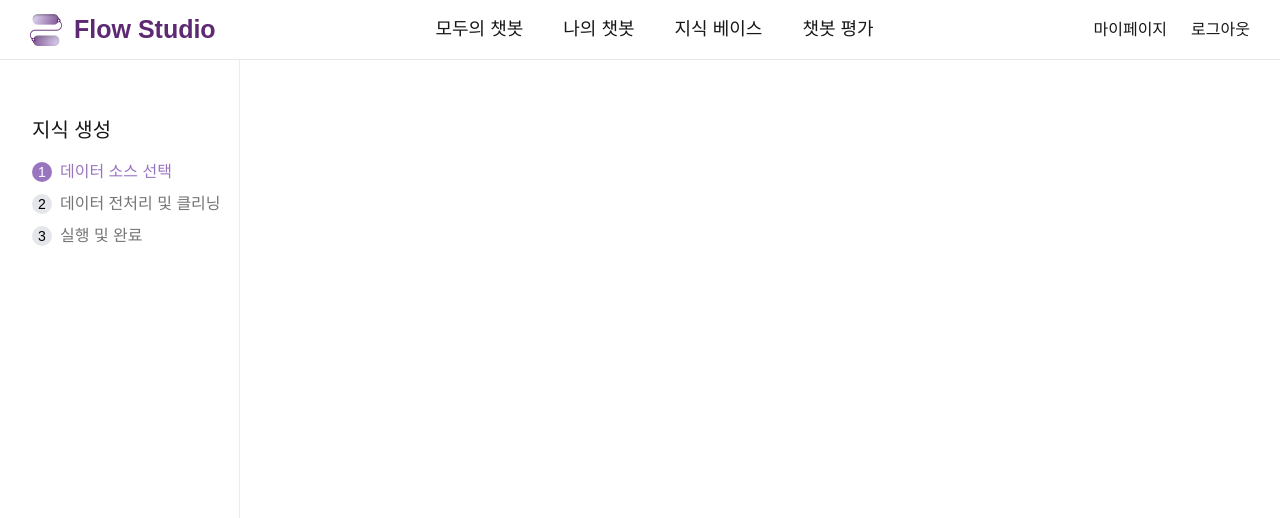
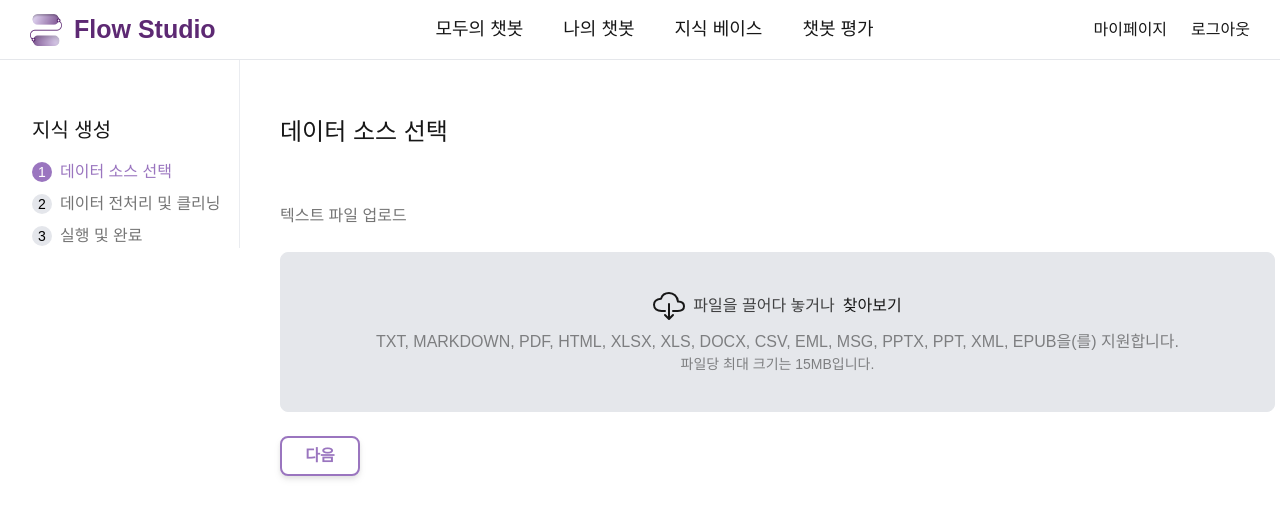
Before and after one commit to minseonkkim/FlowStudio, a Next.js app in the folder frontend/: page /knowledge/create in a window 1280 px wide. Shown: the top 518 px of the page. Built offline with nearby package versions, Linux system fonts and the light colour scheme.

Commit message:
[#9] Design: 지식베이스 생성 ui 구현 중

```diff
--- /dev/null
+++ b/frontend/src/app/RecoilWrapper.tsx
@@ -0,0 +1,13 @@
+"use client";
+
+import { RecoilRoot } from "recoil";
+
+interface RecoilRootWrapperProps {
+  children: React.ReactNode;
+}
+
+export default function RecoilRootWrapper({
+  children,
+}: RecoilRootWrapperProps) {
+  return <RecoilRoot>{children}</RecoilRoot>;
+}
--- a/frontend/src/app/knowledge/create/page.tsx
+++ b/frontend/src/app/knowledge/create/page.tsx
@@ -1,12 +1,26 @@
-import React from 'react'
-import CreateStep from '@/components/knowledge/CreateStep'
-const page = () => {
+'use client';
+
+import React from 'react';
+import CreateStep from '@/components/knowledge/CreateStep';
+import CreateFirst from '@/components/knowledge/CreateFirst';
+import CreateSecond from '@/components/knowledge/CreateSecond';
+import { useRecoilState } from 'recoil';
+import { currentStepState } from '@/store/atoms';
+
+const Page = () => {
+  const [currentStep, setCurrentStep] = useRecoilState(currentStepState); // Recoil 상태 사용
+
   return (
-    <>
-    <CreateStep/>
+      <div className="flex">
+        <div className="w-60" style={{ height: 'calc(100vh - 60px)' }}>
+          <CreateStep />
+        </div>
 
-    </>
-  )
+        <div className="flex-grow">
+          {currentStep === 1 ? <CreateFirst /> : (currentStep === 2 && <CreateSecond />)}
+        </div>
+      </div>
+  );
 }
 
-export default page
+export default Page;
--- a/frontend/src/app/knowledges/page.tsx
+++ b/frontend/src/app/knowledges/page.tsx
@@ -3,7 +3,7 @@
 import React, { useState } from 'react';
 import { useRouter } from 'next/navigation';
 import Search from '@/components/common/Search';
-import PurpleButton from '@/components/common/PurpleButton';
+import ColorButton from '@/components/common/ColorButton';
 import { FaFile } from '@react-icons/all-files/fa/FaFile';
 
 interface FileData {
@@ -67,7 +67,7 @@ const Page = () => {
       </p>
       <div className='flex justify-between mb-8'>
         <Search onSearchChange={setSearchTerm} />
-        <PurpleButton w='90px' h='40px' text='파일 추가' onHandelButton={goToCreatePage} />
+        <ColorButton w='90px' h='40px' text='파일 추가' onHandelButton={goToCreatePage} />
       </div>
 
       <table className='min-w-full table-auto border-collapse'>
--- a/frontend/src/app/layout.tsx
+++ b/frontend/src/app/layout.tsx
@@ -1,4 +1,5 @@
 import type { Metadata } from "next";
+import RecoilRootWrapper from "./RecoilWrapper";
 import "@/styles/globals.css";
 import Header from "@/components/common/Header";
 
@@ -17,7 +18,7 @@ export default function RootLayout({
       <body>
         <Header/>
         <main className="mt-[60px]">
-          {children}
+        <RecoilRootWrapper>{children}</RecoilRootWrapper>
         </main>
       </body>
     </html>
--- /dev/null
+++ b/frontend/src/components/common/ColorButton.tsx
@@ -0,0 +1,21 @@
+import React from 'react';
+
+export interface ColorButtonProps {
+  w: string;   // 너비
+  h: string;   // 높이
+  text: string; // 텍스트
+  bgColor?: string; // 배경색 (옵션)
+  onHandelButton?: (event: React.MouseEvent<HTMLButtonElement>) => void; // 버튼 클릭 함수
+}
+
+export default function ColorButton({ w, h, text, bgColor = '#9A75BF', onHandelButton }: ColorButtonProps) {
+  return (
+    <button
+      className={`flex justify-center items-center border rounded-lg text-white font-semibold text-base drop-shadow-md`}
+      style={{ width: w, height: h, backgroundColor: bgColor }}
+      onClick={onHandelButton}
+    >
+      {text}
+    </button>
+  );
+}
--- a/frontend/src/components/common/PurpleButton.tsx
+++ /dev/null
@@ -1,20 +0,0 @@
-import React from 'react';
-
-export interface PurpleButtonProps {
-  w: string;   // 너비
-  h: string;   // 높이
-  text: string; // 텍스트
-  onHandelButton: (event: React.MouseEvent<HTMLButtonElement>) => void; // 버튼 클릭 함수
-}
-
-export default function PurpleButton({ w, h, text, onHandelButton }: PurpleButtonProps) {
-  return (
-    <button
-      className="flex justify-center items-center border rounded-lg bg-[#9A75BF] text-white font-semibold text-base"
-      style={{ width: w, height: h }}
-      onClick={onHandelButton}
-    >
-      {text}
-    </button>
-  );
-}
--- /dev/null
+++ b/frontend/src/components/common/whiteButton.tsx
@@ -0,0 +1,20 @@
+import React from 'react';
+
+export interface WhiteButtonProps {
+  w: string;   // 너비
+  h: string;   // 높이
+  text: string; // 텍스트
+  onHandelButton?: (event: React.MouseEvent<HTMLButtonElement>) => void; // 버튼 클릭 함수
+}
+
+export default function WhiteButton({ w, h, text, onHandelButton }: WhiteButtonProps) {
+  return (
+    <button
+      className={`flex justify-center items-center border-2 border-[#9A75BF] rounded-lg text-[#9A75BF] bg-white font-semibold text-base drop-shadow-md`}
+      style={{ width: w, height: h }}
+      onClick={onHandelButton}
+    >
+      {text}
+    </button>
+  );
+}
--- /dev/null
+++ b/frontend/src/components/knowledge/CreateFirst.tsx
@@ -0,0 +1,84 @@
+'use client';
+
+import { useState } from 'react';
+import { IoCloudDownloadOutline } from '@react-icons/all-files/io5/IoCloudDownloadOutline';
+import { CgTrash } from '@react-icons/all-files/cg/CgTrash';
+import ColorButton from '../common/ColorButton';
+import WhiteButton from '../common/whiteButton';
+import { useRecoilState } from 'recoil';
+import { currentStepState } from '@/store/atoms';
+
+export default function CreateFirst() {
+  const [file, setFile] = useState<File | null>(null);
+  const [fileName, setFileName] = useState<string>('');
+  const [currentStep, setCurrentStep] = useRecoilState(currentStepState);
+
+  // 파일 선택 시 호출되는 함수
+  const handleFileSelect = (event: React.ChangeEvent<HTMLInputElement>) => {
+    const file = event.target.files ? event.target.files[0] : null;
+    setFile(file);
+    setFileName(file ? file.name : '');
+  };
+
+  // 드래그앤드롭 이벤트 핸들러
+  const handleDrop = (event: React.DragEvent<HTMLDivElement>) => {
+    event.preventDefault();
+    event.stopPropagation();
+    const file = event.dataTransfer.files[0];
+    setFile(file);
+    setFileName(file.name);
+  };
+
+  const handleDragOver = (event: React.DragEvent<HTMLDivElement>) => {
+    event.preventDefault();
+    event.stopPropagation();
+  };
+
+  // 파일 초기화 (삭제)
+  const clearFile = () => {
+    setFile(null);
+    setFileName('');
+  };
+
+  // 단계 변경 함수 (Step 2로 이동)
+  const onChangeStep = () => {
+    setCurrentStep(2); // Recoil 상태를 2로 업데이트
+  };
+
+  return (
+    <div className="pl-10">
+      <p className="text-2xl font-medium pt-14">데이터 소스 선택</p>
+      <p className="text-base font-medium pt-14 pb-6 text-[#757575]">텍스트 파일 업로드</p>
+
+      {!file ? (
+        <>
+          <div className="w-[995px] h-[160px] bg-gray-200 border rounded-lg p-4 flex flex-col justify-center items-center gap-2 mb-6"
+               onDrop={handleDrop}
+               onDragOver={handleDragOver}>
+            <div className='flex gap-2 justify-center items-center'>
+              <IoCloudDownloadOutline className='h-8 w-8' />
+              <p className="opacity-80 text-center">파일을 끌어다 놓거나</p>
+              <label htmlFor="file-upload" className="cursor-pointer">
+                찾아보기
+              </label>
+              <input id="file-upload" type="file" className="hidden" onChange={handleFileSelect} />
+            </div>
+            <div className='text-center'>
+              <p className="opacity-50 text-base">TXT, MARKDOWN, PDF, HTML, XLSX, XLS, DOCX, CSV, EML, MSG, PPTX, PPT, XML, EPUB을(를) 지원합니다.</p>
+              <p className="opacity-50 text-sm">파일당 최대 크기는 15MB입니다.</p>
+            </div>
+          </div>
+          <WhiteButton w='80px' h='40px' text='다음'/>
+        </>
+      ) : (
+        <>
+          <div className='relative w-[830px] h-[55px] border rounded-lg flex items-center justify-between px-4 mb-6 group hover:bg-[#E1D5F2]'>
+            <span className=' group-hover:text-[#757575]'>{fileName}</span>
+            <CgTrash className='h-6 w-6 cursor-pointer hidden group-hover:flex text-[#9A75BF]' onClick={clearFile} />
+          </div>
+          <ColorButton w='80px' h='40px' text='다음' onHandelButton={onChangeStep} />
+        </>
+      )}
+    </div>
+  );
+}
--- /dev/null
+++ b/frontend/src/components/knowledge/CreateSecond.tsx
@@ -0,0 +1,30 @@
+import { VscSettings } from '@react-icons/all-files/vsc/VscSettings';
+
+export default function CreateSecond() {
+  return (
+    <>
+      <div className="pl-10">
+        <p className="text-2xl font-medium pt-14 pb-8">텍스트 전처리 및 클리닝</p>
+        <div className="border border-[#5D2973] w-[640px] h-[425px] rounded-xl">
+          <div className="p-4 flex gap-1">
+            <div className="border w-[33px] h-[33px] bg-[#E1D5FE] rounded-lg relative mr-4">
+              <VscSettings className="absolute top-2 left-2" />
+            </div>
+            <div>
+              <p className="font-semibold">사용자 설정</p>
+              <p className="text-sm text-gray-500">
+                청크 규칙, 청크 길이, 전처리 규칙 등을 사용자 정의합니다.
+              </p>
+            </div>
+          </div>
+          <div className="border-b border-b-[#EAECF0]"></div>
+          <div className='p-4 text-base font-normal'>
+            <p>세그먼트 식별자</p>
+            <p>최대 청크 길이</p>
+            <p>청크 중첩</p>
+          </div>
+        </div>
+      </div>
+    </>
+  );
+}
--- a/frontend/src/components/knowledge/CreateStep.tsx
+++ b/frontend/src/components/knowledge/CreateStep.tsx
@@ -1,26 +1,25 @@
 "use client";
 
-import React, { useState } from 'react';
+import React from 'react';
+import { useRecoilState } from 'recoil';
+import { currentStepState } from '@/store/atoms';
 
 export default function CreateStep() {
-  const [currentStep, setCurrentStep] = useState(1);
+  const [currentStep, setCurrentStep] = useRecoilState(currentStepState);
 
   return (
-    <div className="border-r-[#EAECF0] border-r w-60 h-screen">
+    <div className="border-r-[#EAECF0] border-r">
       <p className="text-xl font-medium pt-14 pl-8">지식 생성</p>
       <div>
-        <div className={`flex items-center pl-8 pt-4 ${currentStep === 1 ? "text-[#9A75BF]" : "text-[#757575]"}`}
-          onClick={() => setCurrentStep(1)}>
+        <div className={`flex items-center pl-8 pt-4 ${currentStep === 1 ? "text-[#9A75BF]" : "text-[#757575]"}`}>
           <span className={`flex justify-center items-center w-5 h-5 rounded-full text-sm ${currentStep === 1 ? "bg-[#9A75BF] text-white" : "bg-[#E4E6EB] text-black"}`}>1</span>
           <span className="ml-2">데이터 소스 선택</span>
         </div>
-        <div className={`flex items-center pl-8 pt-2 ${currentStep === 2 ? "text-[#9A75BF]" : "text-[#757575]"}`}
-          onClick={() => setCurrentStep(2)}>
+        <div className={`flex items-center pl-8 pt-2 ${currentStep === 2 ? "text-[#9A75BF]" : "text-[#757575]"}`}>
           <span className={`flex justify-center items-center w-5 h-5 rounded-full text-sm ${currentStep === 2 ? "bg-[#9A75BF] text-white" : "bg-[#E4E6EB] text-black"}`}>2</span>
           <span className="ml-2">데이터 전처리 및 클리닝</span>
         </div>
-        <div className={`flex items-center pl-8 pt-2 ${currentStep === 3 ? "text-[#9A75BF]" : "text-[#757575]"}`}
-          onClick={() => setCurrentStep(3)}>
+        <div className={`flex items-center pl-8 pt-2 ${currentStep === 3 ? "text-[#9A75BF]" : "text-[#757575]"}`}>
           <span className={`flex justify-center items-center w-5 h-5 rounded-full text-sm ${currentStep === 3 ? "bg-[#9A75BF] text-white" : "bg-[#E4E6EB] text-black"}`}>3</span>
           <span className="ml-2">실행 및 완료</span>
         </div>
--- /dev/null
+++ b/frontend/src/store/atoms.ts
@@ -0,0 +1,7 @@
+import { atom } from 'recoil';
+
+// 지식베이스 step
+export const currentStepState = atom<number>({
+  key: 'currentStepState',  // 고유한 키
+  default: 1,  // 초기 상태
+});
```
Also changed, not shown: frontend/src/app/login/page.tsx (+14 -21 lines), 2 other files (tests, documents, lock files or other folders).
